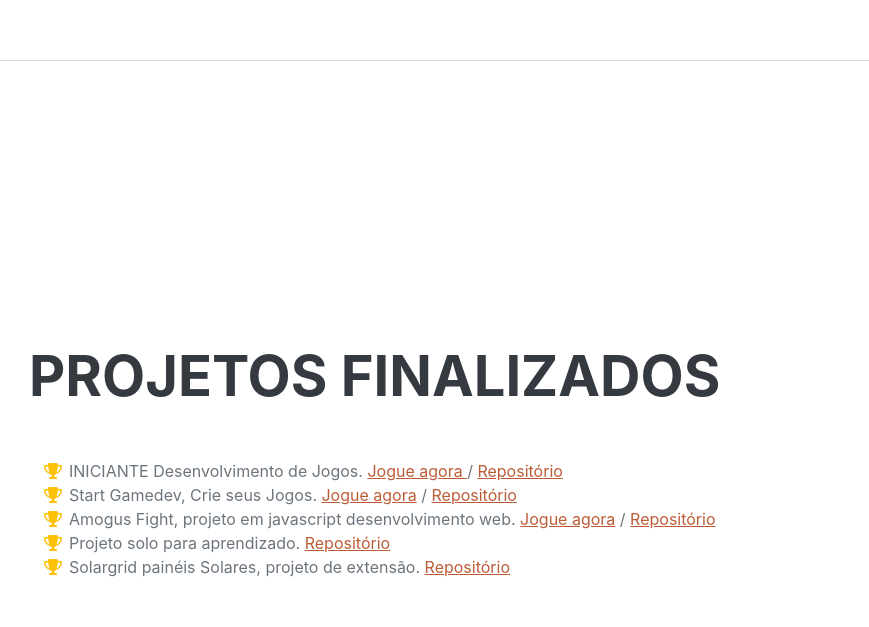
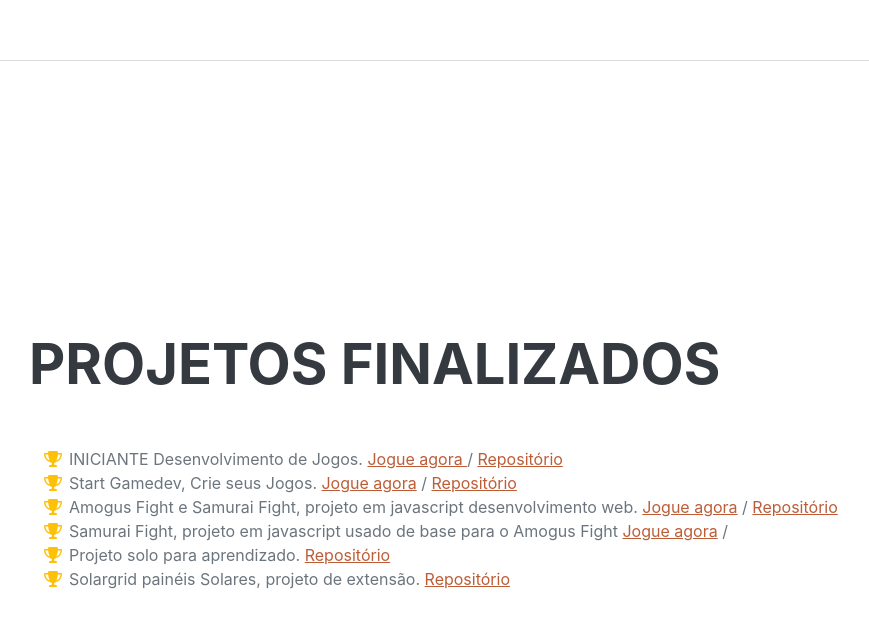
Before and after one commit to vinipc03/vinipc03.github.io, a plain HTML site: page index.html in a window 1280 px wide. Shown: the part 3944-4571 px from the top of the page, without its empty margins (291-1160 px from the left). Drawn offline with nearby package versions, Linux system fonts and the light colour scheme; a web font is replaced by a local one.

Commit message:
index Portfolio updated

```diff
--- a/index.html
+++ b/index.html
@@ -155,9 +155,14 @@
                         </li>
                         <li>
                             <span class="fa-li"><i class="fas fa-trophy text-warning"></i></span>
-                            Amogus Fight, projeto em javascript desenvolvimento web.
-                            <a href="./gamejs/index.html">Jogue agora</a> /
+                            Amogus Fight e Samurai Fight, projeto em javascript desenvolvimento web.
+                            <a href="./Amogus Fight/index.html">Jogue agora</a> /
                             <a href="https://github.com/vinipc03/amogusfight">Repositório</a>
+                        </li>
+                        <li>
+                            <span class="fa-li"><i class="fas fa-trophy text-warning"></i></span>
+                            Samurai Fight, projeto em javascript usado de base para o Amogus Fight
+                            <a href="./Samurai Fight/index.html">Jogue agora</a> /
                         </li>
                         <li>
                             <span class="fa-li"><i class="fas fa-trophy text-warning"></i></span>
```
